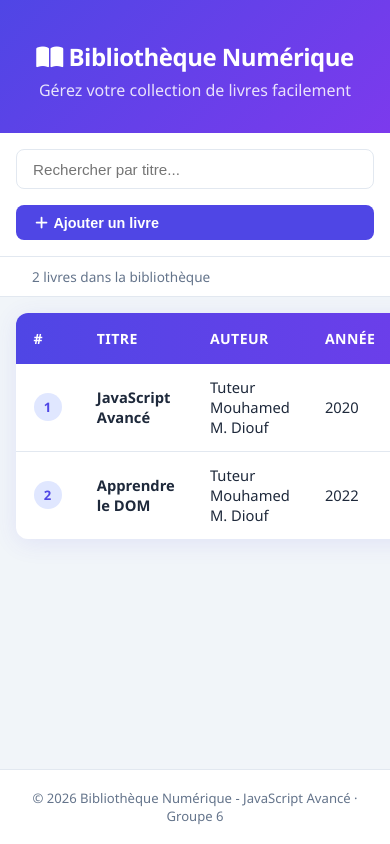
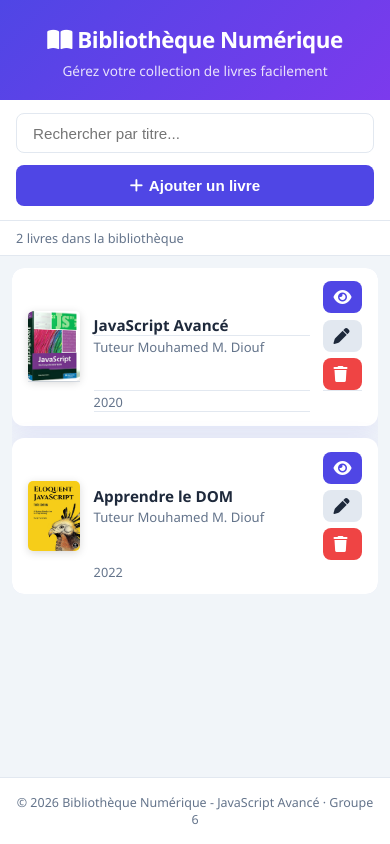
Before and after one commit to cisse410/gestion-biblio, a plain HTML site: page index.html in a window 390 px wide. Drawn offline with Linux system fonts and the light colour scheme.

Commit message:
fix: corriger la responsivite

```diff
--- a/style.css
+++ b/style.css
@@ -421,23 +421,172 @@ footer {
 }
 
 /* ===== Responsive ===== */
-@media (max-width: 700px) {
-  header h1 { font-size: 1.5rem; }
 
+/* ── Tablette (≤ 900px) ── */
+@media (max-width: 900px) {
+  .table-container { padding: 1rem 1rem; }
+
+  #booksTable th,
+  #booksTable td { padding: 0.75rem 0.8rem; }
+
+  /* Masquer les colonnes secondaires */
+  #booksTable th:nth-child(6),
+  #booksTable td:nth-child(6) { display: none; } /* Prix */
+}
+
+/* ── Mobile (≤ 600px) ── */
+@media (max-width: 600px) {
+
+  /* Header */
+  header { padding: 1.5rem 1rem 1.2rem; }
+  header h1 { font-size: 1.4rem; }
+  header p  { font-size: 0.85rem; }
+
+  /* Toolbar : empilé, bouton pleine largeur */
   .toolbar {
-    padding: 1rem;
+    padding: 0.85rem 1rem;
     flex-direction: column;
     align-items: stretch;
+    gap: 0.75rem;
+  }
+  .search-wrapper { max-width: 100%; }
+  .toolbar .btn {
+    width: 100%;
+    justify-content: center;
+    padding: 0.75rem 1rem;
+    font-size: 0.95rem;
   }
 
-  .search-wrapper { max-width: 100%; }
+  /* Stats bar */
+  .stats-bar { padding: 0.5rem 1rem; font-size: 0.8rem; }
 
-  .table-container { padding: 1rem; }
+  /* Table → vue carte */
+  .table-container {
+    padding: 0.75rem;
+    overflow-x: unset;
+  }
 
-  #booksTable th:nth-child(2),
-  #booksTable td:nth-child(2) { display: none; }
+  #booksTable { display: block; box-shadow: none; background: transparent; }
 
-  .modal { padding: 1.5rem; }
+  /* Masquer le thead */
+  #booksTable thead { display: none; }
 
-  .modal-book-detail { flex-direction: column; align-items: center; }
+  /* Chaque ligne devient une carte */
+  #booksTable tbody { display: flex; flex-direction: column; gap: 0.75rem; }
+
+  #booksTable tbody tr {
+    display: grid;
+    grid-template-columns: 52px 1fr auto;
+    grid-template-rows: auto auto auto;
+    column-gap: 0.85rem;
+    row-gap: 0.15rem;
+    background: var(--white);
+    border-radius: var(--radius);
+    padding: 0.85rem 1rem;
+    box-shadow: var(--shadow);
+    border-bottom: none;
+  }
+  #booksTable tbody tr:hover { background: var(--white); }
+
+  /* Colonne # : masquée, la couverture prend la 1ère colonne */
+  #booksTable td:nth-child(1) { display: none; }
+
+  /* Couverture : lignes 1-3, col 1 */
+  #booksTable td:nth-child(2) {
+    display: block;
+    grid-row: 1 / 4; grid-column: 1;
+    padding: 0;
+    align-self: center;
+  }
+  #booksTable td:nth-child(2) .book-cover-thumb {
+    width: 52px;
+    height: 70px;
+  }
+  #booksTable td:nth-child(2) .cover-placeholder {
+    width: 52px;
+    height: 70px;
+    font-size: 1.3rem;
+  }
+
+  /* Titre : ligne 1, col 2 */
+  #booksTable td:nth-child(3) {
+    grid-row: 1; grid-column: 2;
+    padding: 0;
+    font-size: 0.95rem;
+    align-self: end;
+  }
+
+  /* Auteur : ligne 2, col 2 */
+  #booksTable td:nth-child(4) {
+    grid-row: 2; grid-column: 2;
+    padding: 0;
+    font-size: 0.82rem;
+    color: var(--text-muted);
+  }
+
+  /* Année : ligne 3, col 2 */
+  #booksTable td:nth-child(5) {
+    grid-row: 3; grid-column: 2;
+    padding: 0;
+    font-size: 0.8rem;
+    color: var(--text-muted);
+    align-self: start;
+  }
+
+  /* Prix : masqué */
+  #booksTable td:nth-child(6) { display: none; }
+
+  /* Actions : lignes 1-2, col 3 */
+  #booksTable td:nth-child(7) {
+    grid-row: 1 / 3; grid-column: 3;
+    padding: 0;
+    align-self: center;
+  }
+  .actions-cell { flex-direction: column; gap: 0.4rem; }
+  .btn-icon { padding: 0.5rem 0.65rem; }
+
+  /* Modals : plein écran sur mobile */
+  .modal-overlay { padding: 0; align-items: flex-end; }
+  .modal {
+    max-width: 100%;
+    width: 100%;
+    border-radius: var(--radius) var(--radius) 0 0;
+    padding: 1.5rem 1.25rem 2rem;
+    max-height: 90dvh;
+    overflow-y: auto;
+  }
+  .modal-small {
+    max-width: 100%;
+    border-radius: var(--radius) var(--radius) 0 0;
+  }
+
+  /* Détails livre : empilé */
+  .modal-book-detail {
+    flex-direction: column;
+    align-items: center;
+    text-align: center;
+  }
+  .detail-cover { width: 90px; height: 120px; }
+
+  /* Form actions : pleine largeur */
+  .form-actions {
+    flex-direction: column-reverse;
+    gap: 0.6rem;
+  }
+  .form-actions .btn {
+    width: 100%;
+    justify-content: center;
+    padding: 0.75rem;
+  }
+
+  /* Toast */
+  .toast {
+    left: 1rem;
+    right: 1rem;
+    bottom: 1rem;
+    max-width: unset;
+    text-align: center;
+  }
+
+  footer { font-size: 0.78rem; padding: 1rem; }
 }
```
